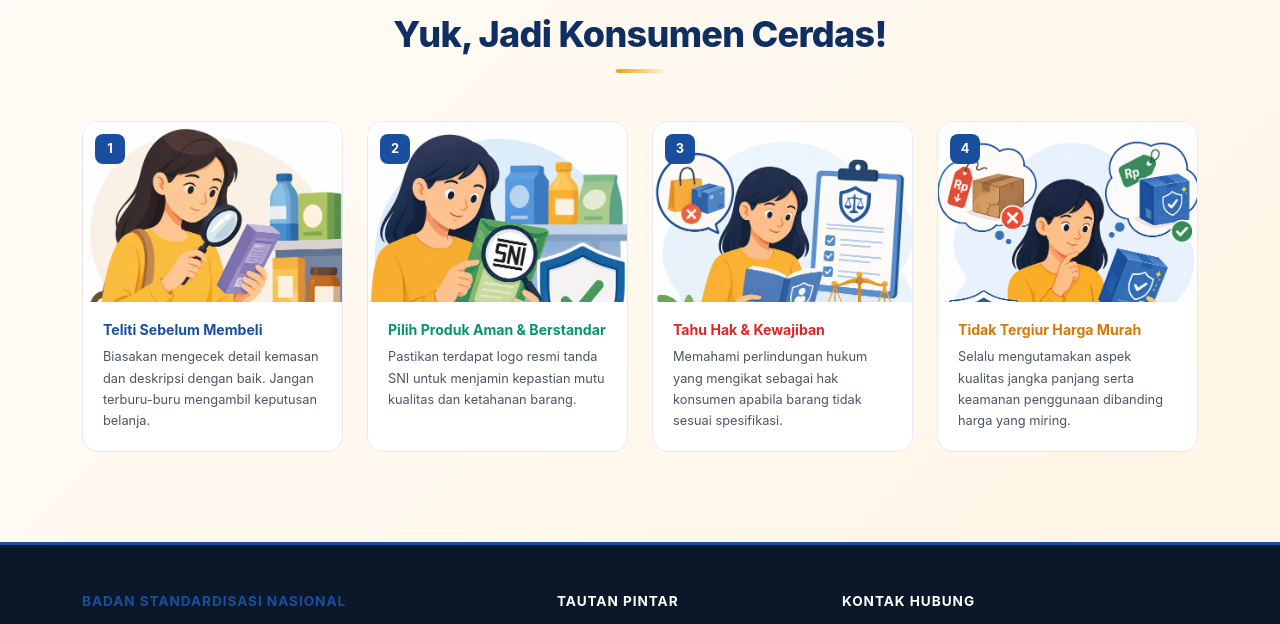
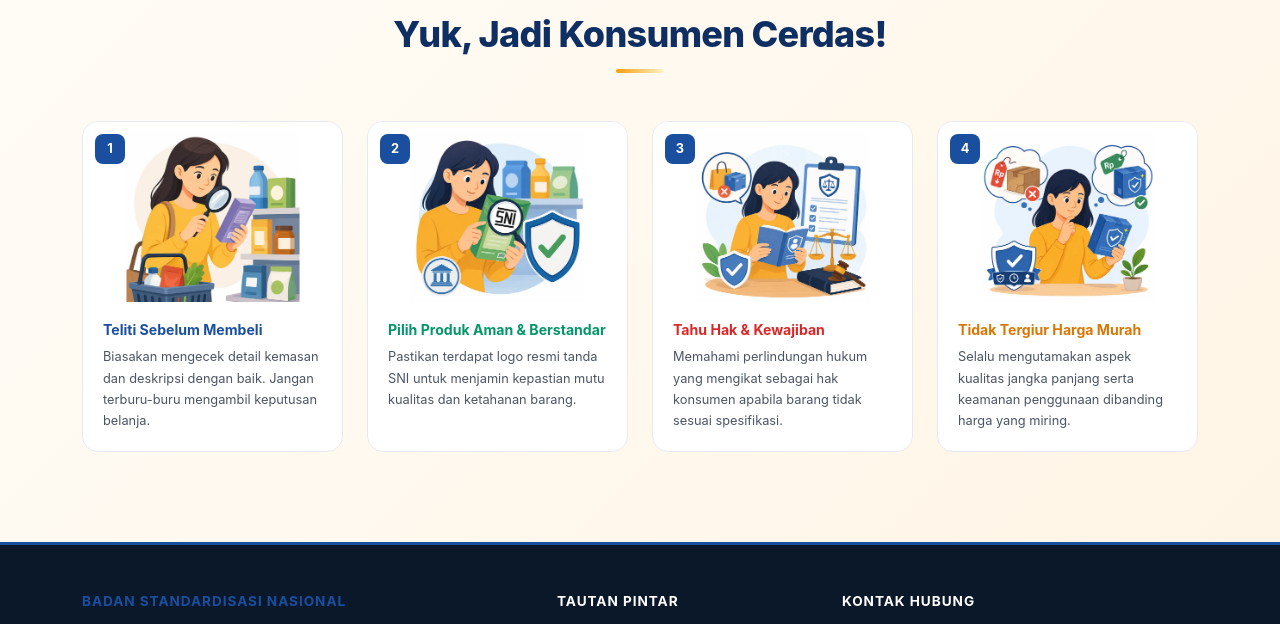
Before and after one commit to bsnriau/katalog-produk-sni, a plain HTML site: page index.html in a window 1280 px wide. Shown: the part 2013-2637 px from the top of the page. Drawn offline with nearby package versions, Linux system fonts and the light colour scheme.

Commit message:
Mengganti foto konsumen cerdas

```diff
--- a/index.html
+++ b/index.html
@@ -941,7 +941,7 @@
                             <div class="step-card">
                                 <div class="step-img-wrapper">
                                     <span class="step-num">1</span>
-                                    <img src="foto_konsumen_cerdas/1.png" class="img-fluid" alt="Teliti">
+                                    <img src="foto_konsumen_cerdas/1.webp" class="img-fluid" alt="Teliti">
                                 </div>
                                 <div class="step-body">
                                     <h6 style="color:var(--bsn-blue);">Teliti Sebelum Membeli</h6>
@@ -953,7 +953,7 @@
                             <div class="step-card">
                                 <div class="step-img-wrapper">
                                     <span class="step-num">2</span>
-                                    <img src="foto_konsumen_cerdas/2.png" class="img-fluid" alt="Pilih Produk">
+                                    <img src="foto_konsumen_cerdas/2.webp" class="img-fluid" alt="Pilih Produk">
                                 </div>
                                 <div class="step-body">
                                     <h6 style="color:#059669;">Pilih Produk Aman & Berstandar</h6>
@@ -965,7 +965,7 @@
                             <div class="step-card">
                                 <div class="step-img-wrapper">
                                     <span class="step-num">3</span>
-                                    <img src="foto_konsumen_cerdas/3.png" class="img-fluid" alt="Hak Kewajiban">
+                                    <img src="foto_konsumen_cerdas/3.webp" class="img-fluid" alt="Hak Kewajiban">
                                 </div>
                                 <div class="step-body">
                                     <h6 style="color:#DC2626;">Tahu Hak & Kewajiban</h6>
@@ -977,7 +977,7 @@
                             <div class="step-card">
                                 <div class="step-img-wrapper">
                                     <span class="step-num">4</span>
-                                    <img src="foto_konsumen_cerdas/4.png" class="img-fluid" alt="Harga Murah">
+                                    <img src="foto_konsumen_cerdas/4.webp" class="img-fluid" alt="Harga Murah">
                                 </div>
                                 <div class="step-body">
                                     <h6 style="color:var(--bsn-orange-dark);">Tidak Tergiur Harga Murah</h6>
```
Also changed, not shown: foto_konsumen_cerdas/1.png (deleted), foto_konsumen_cerdas/1.webp (added), foto_konsumen_cerdas/2.png (deleted), foto_konsumen_cerdas/2.webp (added), foto_konsumen_cerdas/3.png (deleted), foto_konsumen_cerdas/3.webp (added), foto_konsumen_cerdas/4.png (deleted), foto_konsumen_cerdas/4.webp (added).
